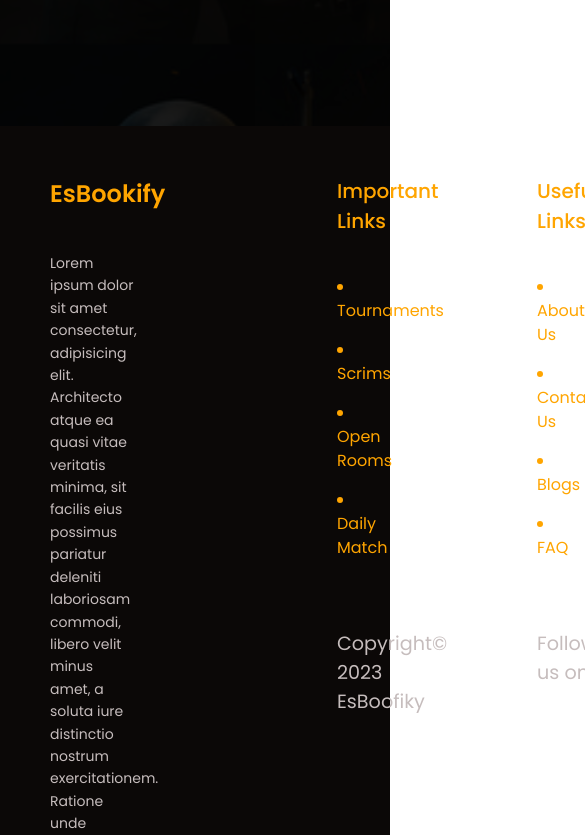
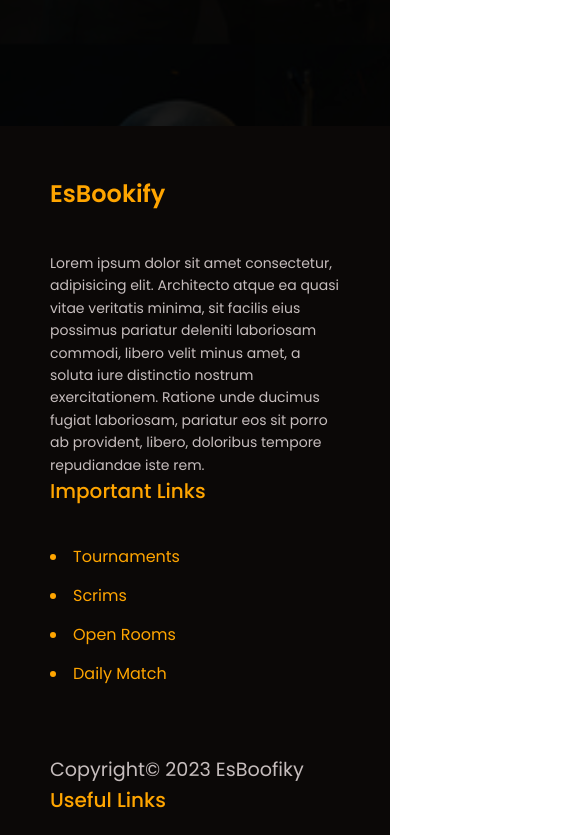
Before and after one commit to KevinThomasK/EsBookify, a React (Vite) app: page / in a window 390 px wide. Shown: the part 2569-3404 px from the top of the page, 585 px wide, since content can reach past the window. Built offline with nearby package versions, Linux system fonts and the light colour scheme; no server answers.

Commit message:
FooterResponsive

```diff
--- a/src/Footer/Footer.module.css
+++ b/src/Footer/Footer.module.css
@@ -55,3 +55,17 @@
     justify-content:space-evenly;
     cursor: pointer;
 }
+@media (min-width: 300px ) and (max-width:768px){
+   .FooterContent{flex-direction: column !important;}
+   .importantLinks {
+    padding: unset;
+    width: unset;
+   }
+   .usefulLinks{
+    padding: unset;
+    width: unset;
+   }
+   .about{
+    width: unset;
+   }
+  }
```
